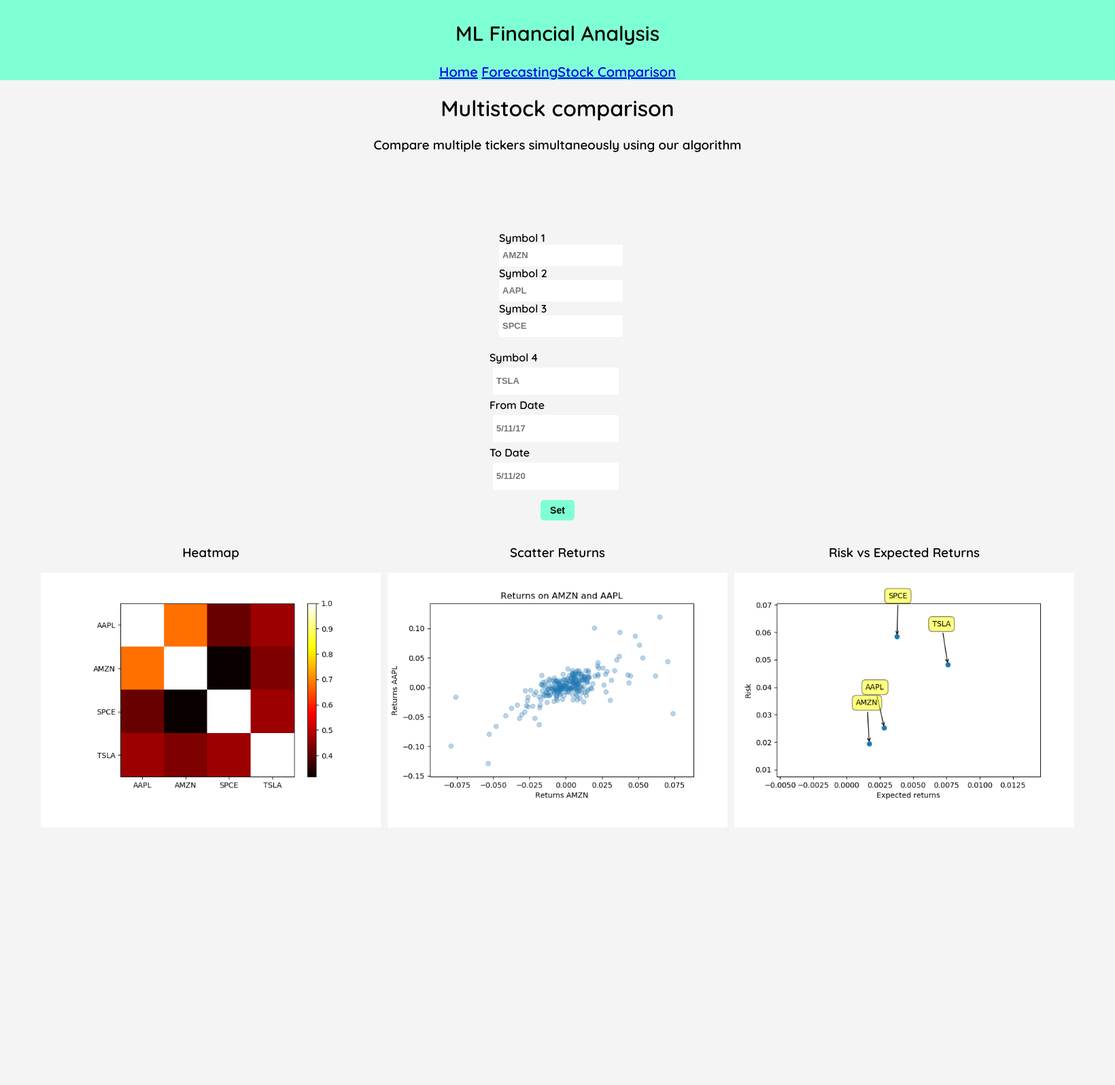
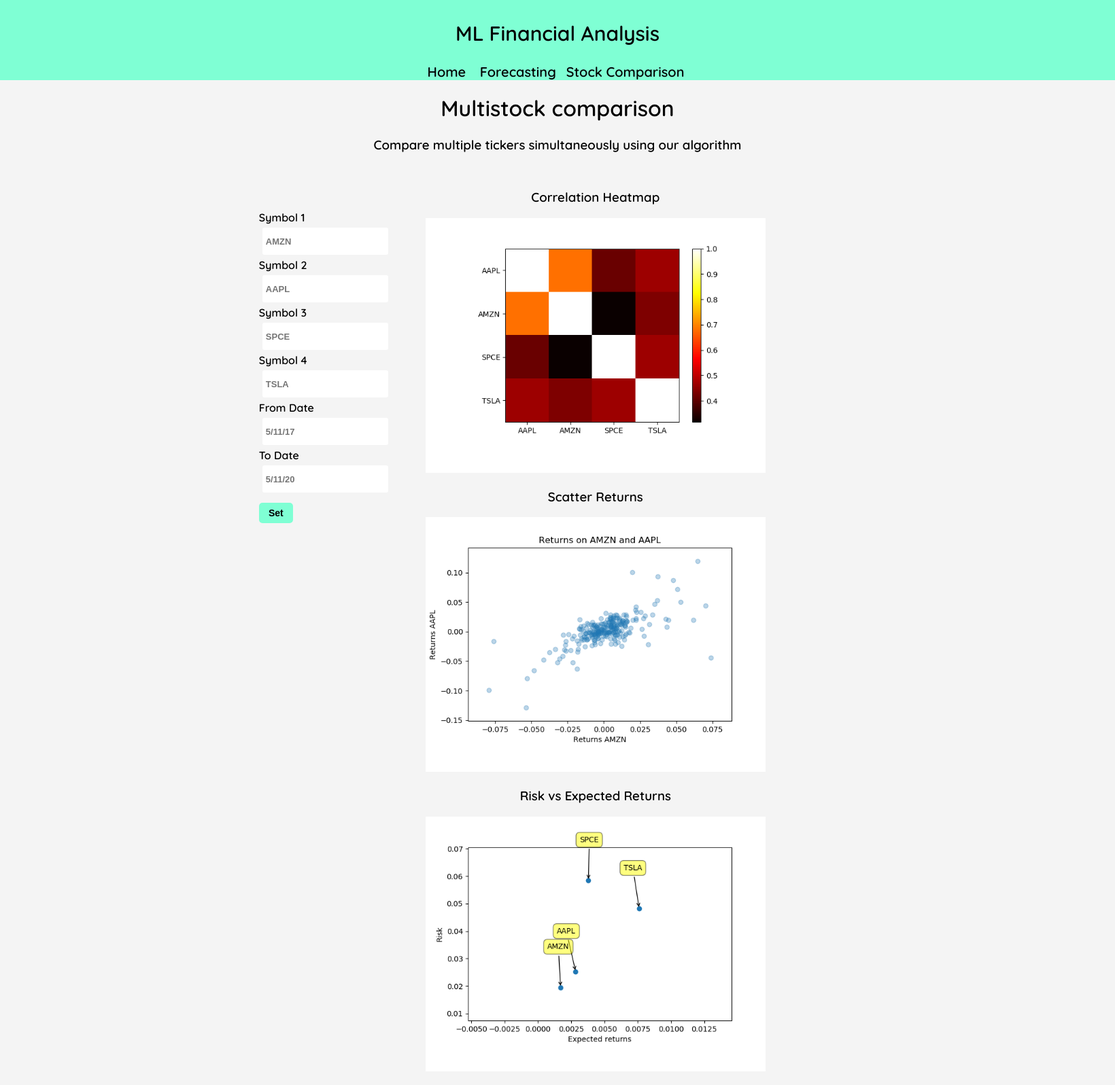
Before and after one commit to meppps/ML-Financial-Analysis-WebApp, a Flask app: page /multi in a window 1640 px wide. Shown: the whole page at 68% size. Before the commit the page ends 1177 px from the top, so only its background shows below. Run offline with Flask 2, Linux system fonts and the light colour scheme.

Commit message:
index/multi styles, tutorial

```diff
--- a/public/static/styles/style.css
+++ b/public/static/styles/style.css
@@ -17,6 +17,16 @@
     width: 100%;
 }
 
+nav > a {
+    color: black;
+    text-decoration: none;
+    padding-left: 5px;
+    padding-right: 10px;
+}
+
+nav > a:hover, nav > h2:hover{
+    color: #fff;
+}
 .ma1,.ma2,.company{
     padding:10px;
 }
@@ -65,12 +75,6 @@
     padding-left: 5px;
 }
 
-/* .wrapper{
- text-align: center !important;
- margin: auto ;
- display: contents !important;
- flex-direction: column;
-} */
 
 .button{
     width: 50%;
@@ -176,7 +180,8 @@
 }
 
 figure.row{
-    display: inline-flex;
+    display: flex;
+    flex-direction: column;
 }
 
 #buttonArea{
@@ -215,6 +220,10 @@
 
 table.dataframe > thead,th,tbody,tr,td{
     border: 0 !important;
+}
+
+.container-right{
+    margin-left: 22%;
 }
 
 
--- a/public/templates/multi.html
+++ b/public/templates/multi.html
@@ -4,46 +4,48 @@
 <h1 class="center">Multistock comparison</h1>
 <h3 class="center">Compare multiple tickers simultaneously using our algorithm</h3>
 
-<section id="sectTwo">
-    <!-- <div class="data-form" > -->
+<div class="container container-right">
+
+<div class="data-form">
 
     <form action="/multi" method="POST" id="multi-form" class="data-form" style="">
-            <div class="row1">
+
         <label>Symbol 1</label>
 
         <input class="form-control" type="text" id="symbol1" placeholder="AMZN" value="{{ ticker1 }}" name="symbol1">
 
         <label>Symbol 2</label>
 
-            <input class="form-control" type="text" id="symbol2" placeholder="AAPL" value="{{ ticker2 }}"name="symbol2">
+        <input class="form-control" type="text" id="symbol2" placeholder="AAPL" value="{{ ticker2 }}" name="symbol2">
 
         <label>Symbol 3</label>
 
 
         <input class="form-control" type="text" id="symbol3" placeholder="SPCE" value="{{ ticker3 }}" name="symbol3">
-        </div>
-            <br>
+
+
         <label>Symbol 4</label>
 
         <input class="form-control" type="text" id="symbol4" placeholder="TSLA" value="{{ ticker4 }}" name="symbol4">
 
         <label>From Date</label>
 
-            <input class="form-control" type="text" id="from_date" placeholder="5/11/17" value="{{ from_date }}" name="from_date">
+        <input class="form-control" type="text" id="from_date" placeholder="5/11/17" value="{{ from_date }}"
+            name="from_date">
 
         <label>To Date</label>
 
         <input class="form-control" type="text" id="to_date" placeholder="5/11/20" value="{{ to_date }}" name="to_date">
 
-            <div id="buttonArea">
         <button type="submit" class="button" style="width: 25% !important; margin: auto; margin-top: 10px;">Set</button>
+    </form>
+
 </div>
-        </form>
 
 <figure class="row">
 
     <div class="plot">
-                <h3>Heatmap</h3>
+        <h3>Correlation Heatmap</h3>
         <img src="{{ url_for('static', filename = 'heatmap.png') }}" alt="">
     </div>
 
@@ -59,6 +61,8 @@
 
 </figure>
 
+</div>
+
 
 
 </section>
```
Also changed, not shown: public/templates/index.html (+18 -8 lines), public/static/sample.png (added). Lines whose indentation alone changed are shown as unchanged.
